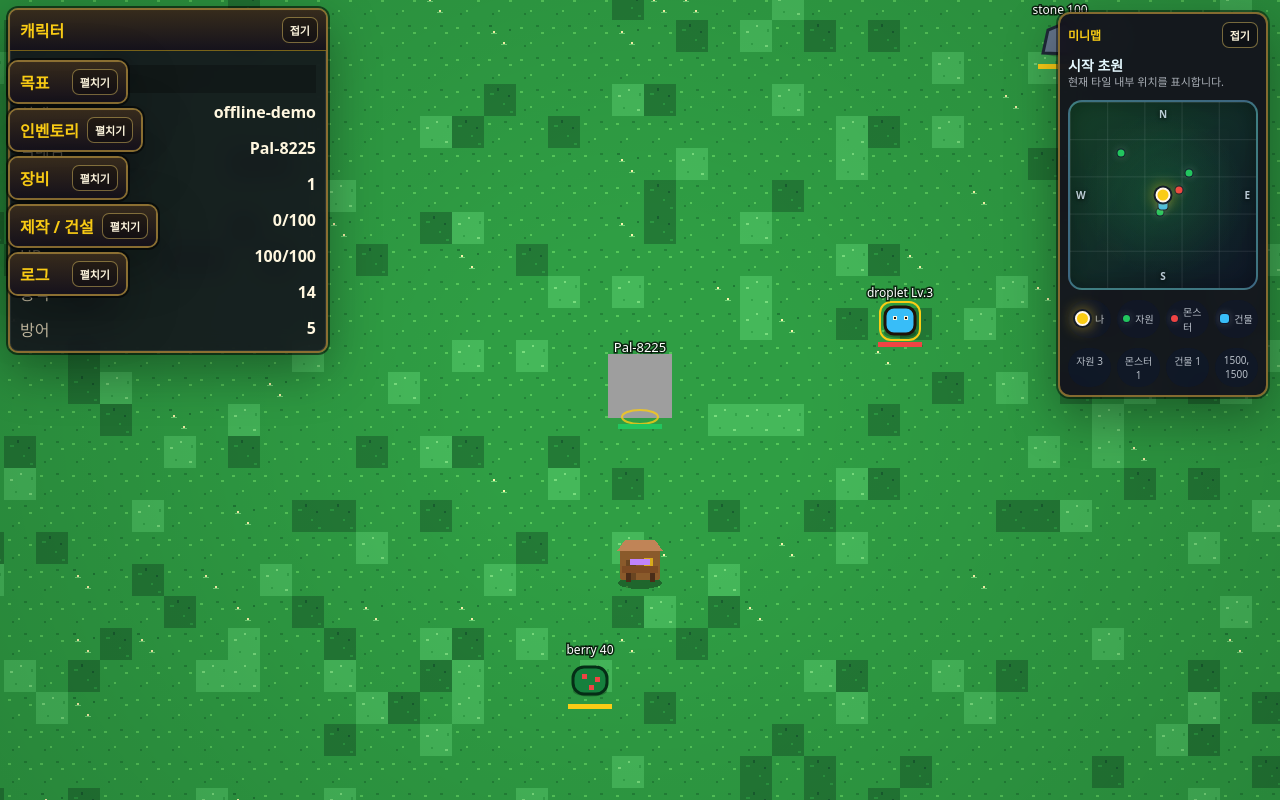
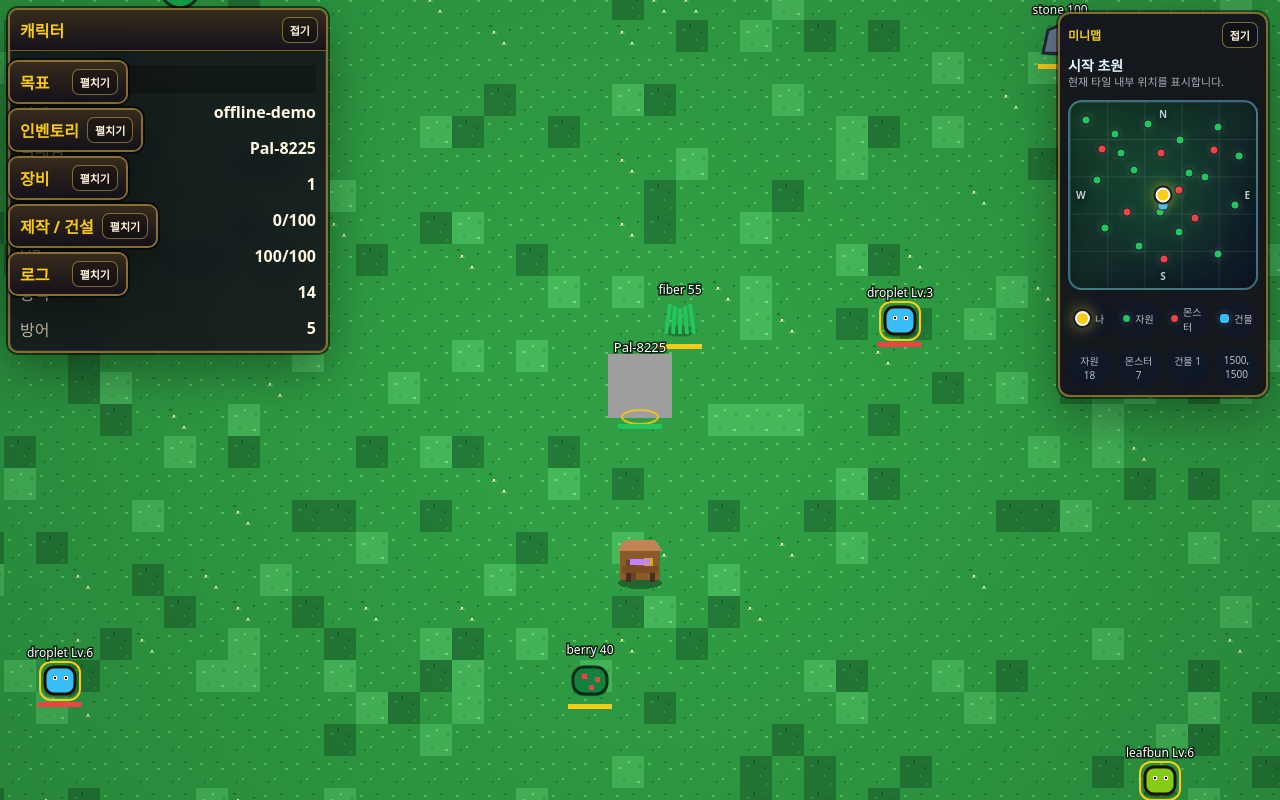
Before and after one commit to winzfs/palpalworld, a Next.js app in the folder apps/web/: page / in a window 1280 px wide. Built offline with nearby package versions, Linux system fonts and the light colour scheme.

Commit message:
Increase tile demo spawn density

```diff
--- a/apps/web/src/features/game/demoWorldSpawns.ts
+++ b/apps/web/src/features/game/demoWorldSpawns.ts
@@ -1,8 +1,47 @@
 import type { BuildingState, BuildingType, CreaturePublicState, ResourceNodeState } from "@palpalworld/shared";
 import { STARTER_CREATURE_SPAWNS, STARTER_RESOURCE_NODES } from "@palpalworld/shared";
-import { DEFAULT_PLAYER_TILE, getEntityTileById } from "../../../../../packages/shared/src/worldTiles";
+import { DEFAULT_PLAYER_TILE, getEntityTileById, type MapTileRef } from "../../../../../packages/shared/src/worldTiles";
 
 const demoPlayerId = "demo-player";
+const regionIds = ["starter_meadow", "stone_hills"] as const;
+const tileSize = 3;
+
+const resourceTypesByRegion: Record<string, string[]> = {
+  starter_meadow: ["wood", "wood", "fiber", "stone", "berry", "herb", "wood", "fiber", "stone", "berry"],
+  stone_hills: ["stone", "ore", "coal", "stone", "ore", "stone", "coal", "ore", "stone", "ore"],
+};
+
+const creatureTypesByRegion: Record<string, string[]> = {
+  starter_meadow: ["leafbun", "droplet", "sparkit", "leafbun", "droplet"],
+  stone_hills: ["rockturtle", "moleminer", "sparkit", "rockturtle", "moleminer"],
+};
+
+const resourcePositions = [
+  { x: 260, y: 300 },
+  { x: 720, y: 520 },
+  { x: 1250, y: 360 },
+  { x: 1780, y: 620 },
+  { x: 2380, y: 410 },
+  { x: 2720, y: 880 },
+  { x: 430, y: 1260 },
+  { x: 1040, y: 1100 },
+  { x: 1540, y: 1420 },
+  { x: 2180, y: 1220 },
+  { x: 2660, y: 1660 },
+  { x: 560, y: 2040 },
+  { x: 1120, y: 2320 },
+  { x: 1760, y: 2100 },
+  { x: 2380, y: 2460 },
+] as const;
+
+const creaturePositions = [
+  { x: 520, y: 760 },
+  { x: 1460, y: 820 },
+  { x: 2320, y: 780 },
+  { x: 920, y: 1780 },
+  { x: 2020, y: 1880 },
+  { x: 1520, y: 2540 },
+] as const;
 
 function cloneResourceNode(node: ResourceNodeState): ResourceNodeState {
   const currentTile = getEntityTileById(node.id);
@@ -29,12 +68,72 @@ function cloneCreatureSpawn(spawn: (typeof STARTER_CREATURE_SPAWNS)[number]): Cr
   } as CreaturePublicState;
 }
 
+function makeResource(regionId: string, tileX: number, tileY: number, index: number): ResourceNodeState {
+  const resourceTypes = resourceTypesByRegion[regionId] ?? resourceTypesByRegion.starter_meadow;
+  const resourceType = resourceTypes[index % resourceTypes.length];
+  const base = resourcePositions[(index + tileX * 4 + tileY * 7) % resourcePositions.length];
+  const currentTile: MapTileRef = { regionId, tileX, tileY } as MapTileRef;
+  const amount = resourceType === "fiber" || resourceType === "berry" || resourceType === "herb" ? 55 : resourceType === "ore" ? 130 : resourceType === "coal" ? 115 : 105;
+
+  return {
+    id: `res-${regionId}-${tileX}-${tileY}-${resourceType}-dense-${index}`,
+    regionId,
+    resourceType,
+    position: { x: base.x, y: base.y },
+    currentTile,
+    remainingAmount: amount,
+    maxAmount: amount,
+  } as ResourceNodeState;
+}
+
+function makeCreature(regionId: string, tileX: number, tileY: number, index: number): CreaturePublicState {
+  const creatureTypes = creatureTypesByRegion[regionId] ?? creatureTypesByRegion.starter_meadow;
+  const speciesId = creatureTypes[index % creatureTypes.length];
+  const base = creaturePositions[(index + tileX * 2 + tileY * 3) % creaturePositions.length];
+  const currentTile: MapTileRef = { regionId, tileX, tileY } as MapTileRef;
+  const levelBase = regionId === "stone_hills" ? 9 : 2;
+  const level = levelBase + tileX + tileY + Math.floor(index / 2);
+  const maxHp = regionId === "stone_hills" ? 105 + level * 9 : 58 + level * 8;
+
+  return {
+    id: `mob-${regionId}-${tileX}-${tileY}-${speciesId}-dense-${index}`,
+    speciesId,
+    regionId,
+    position: { x: base.x, y: base.y },
+    currentTile,
+    level,
+    hp: maxHp,
+    maxHp,
+    traitIds: index % 3 === 0 ? ["sturdy"] : index % 3 === 1 ? ["nimble"] : ["brave"],
+  } as CreaturePublicState;
+}
+
 export function createTileBasedDemoResources(): ResourceNodeState[] {
-  return STARTER_RESOURCE_NODES.map(cloneResourceNode);
+  const resources = STARTER_RESOURCE_NODES.map(cloneResourceNode);
+  for (const regionId of regionIds) {
+    for (let tileY = 0; tileY < tileSize; tileY += 1) {
+      for (let tileX = 0; tileX < tileSize; tileX += 1) {
+        for (let index = 0; index < 15; index += 1) {
+          resources.push(makeResource(regionId, tileX, tileY, index));
+        }
+      }
+    }
+  }
+  return resources;
 }
 
 export function createTileBasedDemoCreatures(): CreaturePublicState[] {
-  return STARTER_CREATURE_SPAWNS.map(cloneCreatureSpawn);
+  const creatures = STARTER_CREATURE_SPAWNS.map(cloneCreatureSpawn);
+  for (const regionId of regionIds) {
+    for (let tileY = 0; tileY < tileSize; tileY += 1) {
+      for (let tileX = 0; tileX < tileSize; tileX += 1) {
+        for (let index = 0; index < 6; index += 1) {
+          creatures.push(makeCreature(regionId, tileX, tileY, index));
+        }
+      }
+    }
+  }
+  return creatures;
 }
 
 export function createTileBasedDemoBuildings(): BuildingState[] {
```
